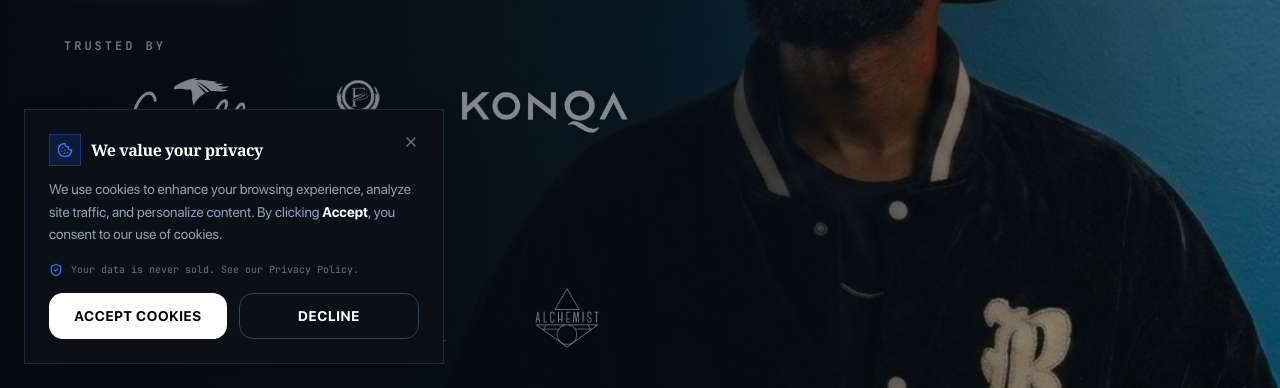
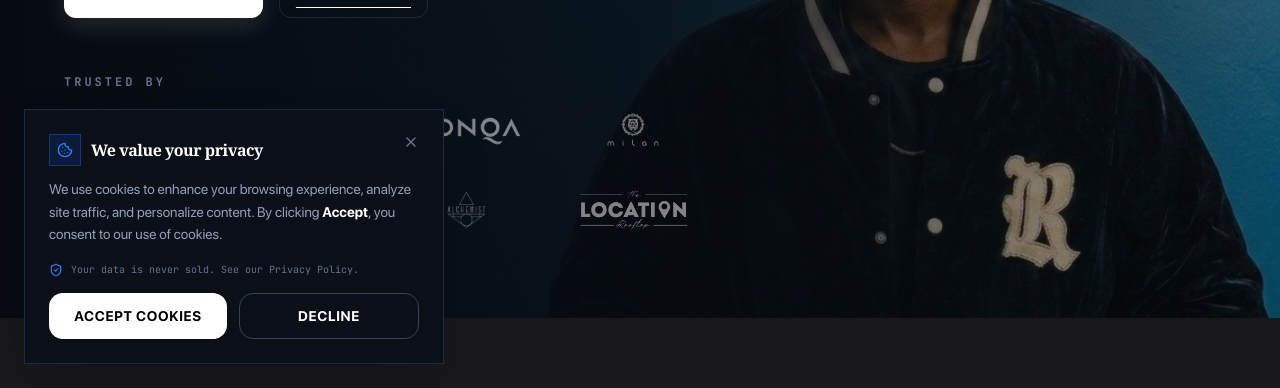
Before and after one commit to TonyMutuma/Overkill-Entertainment, a React (Vite) app: page / in a window 1280 px wide. Shown: the part 412-800 px from the top of the page. Built offline with nearby package versions, Linux system fonts and the light colour scheme; no server answers.

Commit message:
fix: force Trusted By to 2x4 grid to prevent Location wrapping to 3rd row

```diff
--- a/src/components/HomeView.tsx
+++ b/src/components/HomeView.tsx
@@ -102,12 +102,12 @@ export const HomeView: React.FC<HomeViewProps> = ({
                 const renderVenue = (venue, idx) => {
                   const isSquare = venue.name === 'Alchemist Lounge' || venue.name === 'Farenheit Lounge';
                   return (
-                  <div key={idx} className="group flex items-center">
+                  <div key={idx} className="group flex items-center justify-center w-full">
                     {venue.logo ? (
                       <img
                         src={venue.logo}
                         alt={venue.name}
-                        className={`w-auto object-contain brightness-0 invert opacity-70 group-hover:opacity-100 transition-opacity ${isSquare ? 'h-16 sm:h-20' : 'h-12 sm:h-16'}`}
+                        className={`w-auto max-w-full object-contain brightness-0 invert opacity-70 group-hover:opacity-100 transition-opacity ${isSquare ? 'h-10 sm:h-12' : 'h-8 sm:h-10'}`}
                       />
                     ) : (
                       <div className="text-left">
@@ -129,10 +129,10 @@ export const HomeView: React.FC<HomeViewProps> = ({
                 const rowTwo = TRUST_VENUES.slice(half);
                 return (
                   <>
-                    <div className="flex flex-wrap justify-center items-center gap-x-8 gap-y-6 sm:gap-x-12 sm:gap-y-8 opacity-70 mb-6 sm:mb-8">
+                    <div className="grid grid-cols-4 items-center justify-items-center gap-x-3 sm:gap-x-6 gap-y-6 opacity-70 mb-6 sm:mb-8">
                       {rowOne.map(renderVenue)}
                     </div>
-                    <div className="flex flex-wrap justify-center items-center gap-x-8 gap-y-6 sm:gap-x-12 sm:gap-y-8 opacity-70">
+                    <div className="grid grid-cols-4 items-center justify-items-center gap-x-3 sm:gap-x-6 gap-y-6 opacity-70">
                       {rowTwo.map(renderVenue)}
                     </div>
                   </>
```
